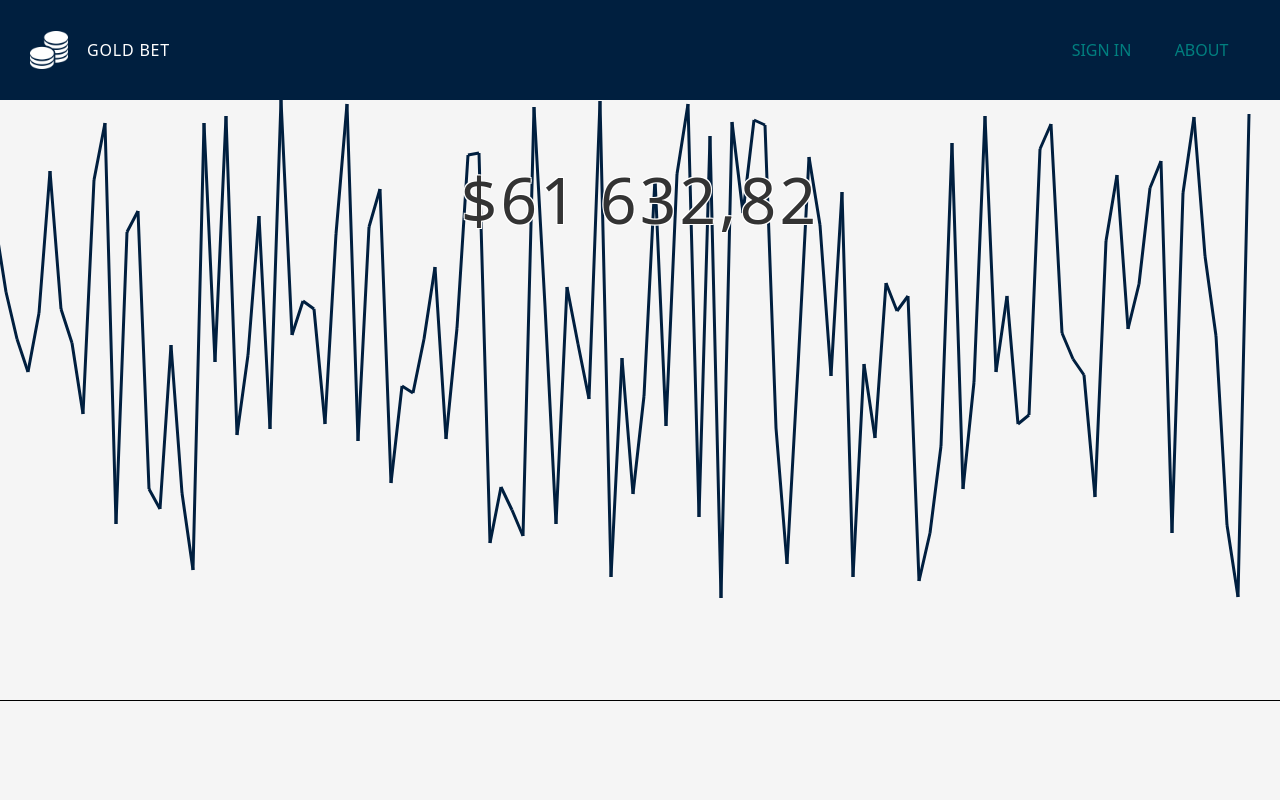
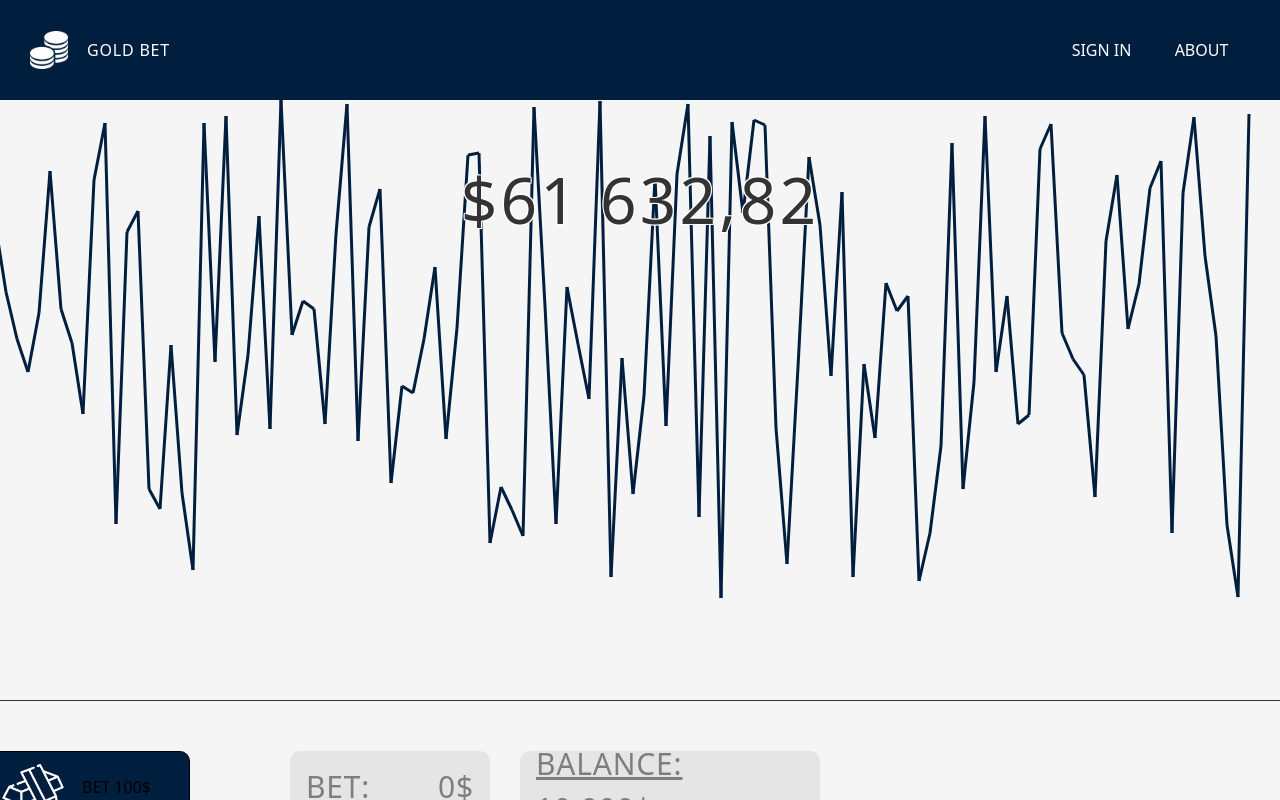
Before and after one commit to WilgotW/btc-better-frontend, a React (Vite) app: page / in a window 1280 px wide. Built offline with nearby package versions, Linux system fonts and the light colour scheme.

Commit message:
added betting dashboard

```diff
--- a/src/components/Navbar.tsx
+++ b/src/components/Navbar.tsx
@@ -9,9 +9,9 @@ export default function Navbar() {
           <h2 className="text-white tracking-wider">GOLD BET</h2>
         </div>
       </div>
-      <div className="w-[200px] h-[50px] absolute right-0 flex justify-around items-center text-active mr-[30px]">
-        <div>SIGN IN</div>
-        <div>ABOUT</div>
+      <div className="w-[200px] h-[50px] absolute right-0 flex justify-around items-center text-white mr-[30px]">
+        <div className="cursor-pointer">SIGN IN</div>
+        <div className="cursor-pointer">ABOUT</div>
       </div>
     </div>
   );
--- /dev/null
+++ b/src/components/ui/BetButton.tsx
@@ -0,0 +1,45 @@
+import goldStack from "../../assets/gold-stack.png";
+
+interface IProps {
+  amount: number;
+  setSelectedAmount: React.Dispatch<React.SetStateAction<number>>;
+  selectedAmount: number | undefined;
+}
+export default function BetButton({
+  amount = 100,
+  setSelectedAmount,
+  selectedAmount,
+}: IProps) {
+  function handleButton(ev: React.MouseEvent<HTMLDivElement, MouseEvent>) {
+    ev.preventDefault();
+
+    if (selectedAmount === amount) {
+      setSelectedAmount(0);
+    } else {
+      setSelectedAmount(amount);
+    }
+  }
+  return (
+    <div
+      onClick={(ev) => handleButton(ev)}
+      className={`flex bg-[${
+        selectedAmount === amount ? "#F5F5F5" : "#001F3F"
+      }] w-[200px] h-[100%] border rounded-[10px] justify-around cursor-pointer`}
+    >
+      <div className="w-[70px] h-[70px]">
+        <img
+          className={`${selectedAmount === amount ? "black" : "white-image"}`}
+          src={goldStack}
+          alt=""
+        />
+      </div>
+      <div
+        className={`h-[100] flex items-center w-[100px] text-${
+          selectedAmount === amount ? "black" : "g1"
+        }`}
+      >
+        <span>BET {amount}$</span>
+      </div>
+    </div>
+  );
+}
--- /dev/null
+++ b/src/components/ui/BetDurationButton.tsx
@@ -0,0 +1,17 @@
+import React from "react";
+import clock from "../../assets/clock.png";
+
+interface IProps {
+  time: number;
+}
+
+export default function BetDurationButton({ time = 2 }: IProps) {
+  return (
+    <div className="w-[200px] h-[70px] bg-g1 rounded-[10px] flex justify-around items-center pl-1 pr-1">
+      <div className="w-[40px] flex justify-around">
+        <img src={clock} alt="clock-icon" />
+      </div>
+      <h1 className="text-[20px]">from now: {time}h</h1>
+    </div>
+  );
+}
--- /dev/null
+++ b/src/components/ui/DurationInput.tsx
@@ -0,0 +1,73 @@
+import React, { useEffect, useState } from "react";
+
+interface IProps {
+  inputValue: string;
+  setInputValue: React.Dispatch<React.SetStateAction<string>>;
+}
+
+export default function DurationInput({ inputValue, setInputValue }: IProps) {
+  function changeValue(ev: React.ChangeEvent<HTMLInputElement>) {
+    const input = ev.target.value;
+    if (hasLetters(input)) {
+      const withoutLetters = removeLetters(input);
+      setInputValue(withoutLetters);
+    } else {
+      setInputValue(input);
+    }
+  }
+
+  function addLetter() {
+    if (inputValue.length < 1 || parseInt(inputValue) === 0) {
+      setInputValue("1h");
+    } else {
+      const newInput = inputValue + "h";
+      setInputValue(newInput);
+    }
+  }
+  function removeLast() {
+    const newInput = removeLetters(inputValue);
+    setInputValue(newInput);
+  }
+
+  const hasLetters = (str: string) => /[a-zA-Z]/.test(str);
+  const removeLetters = (str: string) => {
+    return str.replace(/[a-zA-Z]/g, "");
+  };
+
+  function addHour() {
+    const currentHours = parseInt(inputValue) + 1;
+    setInputValue(currentHours.toString() + "h");
+  }
+
+  function removeHour() {
+    const currentHours = parseInt(inputValue) - 1;
+    setInputValue(currentHours.toString() + "h");
+  }
+
+  return (
+    <div className="w-[300px] flex gap-[10px] h-[70px]">
+      <div className="flex flex-col gap-[10px] w-[70px] h-[70px]">
+        <div
+          onClick={() => addHour()}
+          className="bg-g1 h-[30px] w-[100%] flex justify-center items-center text-[23px] font-bold cursor-pointer"
+        >
+          +
+        </div>
+        <div
+          onClick={() => removeHour()}
+          className="bg-g1 h-[30px] w-[100%] flex justify-center items-center text-[23px] font-bold cursor-pointer"
+        >
+          -
+        </div>
+      </div>
+      <input
+        className="w-[220px] h-[100%] bg-g1 text-[25px] flex text-center text-g3"
+        value={inputValue}
+        onChange={(ev) => changeValue(ev)}
+        type="text"
+        onFocus={() => removeLast()}
+        onBlur={() => addLetter()}
+      />
+    </div>
+  );
+}
--- /dev/null
+++ b/src/components/ui/PlaceBetButton.tsx
@@ -0,0 +1,9 @@
+import React from "react";
+
+export default function PlaceBetButton() {
+  return (
+    <div className="w-[100%] border rounded-[10px] bg-[#001F3F] h-[70px] flex justify-center items-center cursor-pointer">
+      <h1 className="text-white text-[20px] tracking-widest ">PLACE BET</h1>
+    </div>
+  );
+}
--- /dev/null
+++ b/src/pages/Home/GraphComponent.tsx
@@ -0,0 +1,35 @@
+import React, { useEffect, useState } from "react";
+import LiveGraph from "./LiveGraph";
+import GraphPoint from "./GraphPoint";
+import randomInt from "../../utils/randomInt";
+
+export default function GraphComponent() {
+  const [points, setPoints] = useState<GraphPoint[]>([]);
+
+  useEffect(() => {
+    let tempPoints = [];
+    for (let i = 0; i < 120; i++) {
+      tempPoints.push(new GraphPoint(randomInt(0, 500)));
+    }
+    setPoints(tempPoints);
+  }, []);
+
+  return (
+    <>
+      <div className="w-[100%] flex justify-center absolute">
+        <div className="flex items-center h-[200px]">
+          <h1 className="text-[4rem] tracking-wider text-transparent text-outlined-decoration">
+            $61 632,82
+          </h1>
+        </div>
+      </div>
+      <div className="border-b border-text pb-[100px] flex justify-center underline">
+        <LiveGraph
+          canvasWidth={1400}
+          canvasHeight={500}
+          currectGraphPoints={points}
+        />
+      </div>
+    </>
+  );
+}
--- a/src/pages/Home/Home.tsx
+++ b/src/pages/Home/Home.tsx
@@ -1,33 +1,61 @@
-import React, { useEffect, useState } from "react";
-import LiveGraph from "./LiveGraph";
-import GraphPoint from "./GraphPoint";
-import randomInt from "../../utils/randomInt";
+import { useState } from "react";
+import BetButton from "../../components/ui/BetButton";
+import GraphComponent from "./GraphComponent";
+import BetDurationButton from "../../components/ui/BetDurationButton";
+import PlaceBetButton from "../../components/ui/PlaceBetButton";
+import DurationInput from "../../components/ui/DurationInput";
+
 export default function Home() {
-  const [points, setPoints] = useState<GraphPoint[]>([]);
+  const [selectedAmount, setSelectedAmount] = useState<number>(0);
+  const [duration, setDuration] = useState<string>("1h");
 
-  useEffect(() => {
-    let tempPoints = [];
-    for (let i = 0; i < 120; i++) {
-      tempPoints.push(new GraphPoint(randomInt(0, 500)));
-    }
-    setPoints(tempPoints);
-  }, []);
   return (
     <div className="w-[100%] h-[100%] flex justify-center">
       <div className="w-[1500px] h-[100%] bg-main flex-col relative">
-        <div className="w-[100%] flex justify-center absolute">
-          <div className="flex items-center h-[200px]">
-            <h1 className="text-[4rem] tracking-wider text-transparent text-outlined-decoration">
-              $61 632,82
-            </h1>
+        <GraphComponent />
+        <div className="flex w-[100%]">
+          <div className="h-[fit-content] flex flex-col gap-5 p-[50px]">
+            <BetButton
+              amount={100}
+              setSelectedAmount={setSelectedAmount}
+              selectedAmount={selectedAmount}
+            />
+            <BetButton
+              amount={1000}
+              setSelectedAmount={setSelectedAmount}
+              selectedAmount={selectedAmount}
+            />
+            <BetButton
+              amount={10000}
+              setSelectedAmount={setSelectedAmount}
+              selectedAmount={selectedAmount}
+            />
           </div>
-        </div>
-        <div className="border-b border-text pb-[100px] flex justify-center underline">
-          <LiveGraph
-            canvasWidth={1400}
-            canvasHeight={500}
-            currectGraphPoints={points}
-          />
+          <div className="h-[100%] flex flex-col p-[50px] gap-5">
+            <div className="flex justify-left w-[100%] gap-[30px] tracking-wider h-[fit-content]">
+              <div className="w-[200px] h-[70px] p-4 rounded-[10px] bg-g1 flex items-center">
+                <div className="text-[30px] text-g3 flex justify-between w-[100%]">
+                  <div>
+                    <u>BET:</u>
+                  </div>
+                  <div>{selectedAmount}$</div>
+                </div>
+              </div>
+              <div className="w-[300px] h-[70px] p-4 rounded-[10px] bg-g1 flex items-center">
+                <h1 className="text-[30px] text-g3">
+                  <u>BALANCE:</u> 10.000$
+                </h1>
+              </div>
+            </div>
+            <div className="flex w-[100%] h-[70px] gap-[40px]">
+              <BetDurationButton time={parseInt(duration)} />
+              <DurationInput
+                inputValue={duration}
+                setInputValue={setDuration}
+              />
+            </div>
+            <PlaceBetButton />
+          </div>
         </div>
       </div>
     </div>
--- a/tailwind.config.js
+++ b/tailwind.config.js
@@ -18,6 +18,8 @@ export default {
 
       background: "#F5F5F5",
       main: "#F5F5F5",
+
+      text: "#333333",
     },
   },
   plugins: [],
```
Also changed, not shown: src/assets/clock.png (added), src/assets/gold-stack.png (added), src/pages/index.txt (deleted), src/utils/index.txt (deleted).
